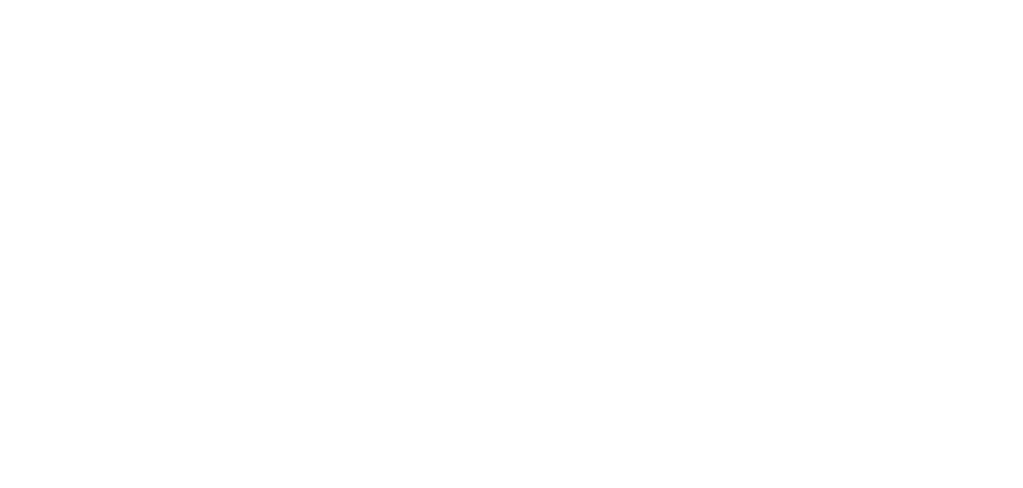
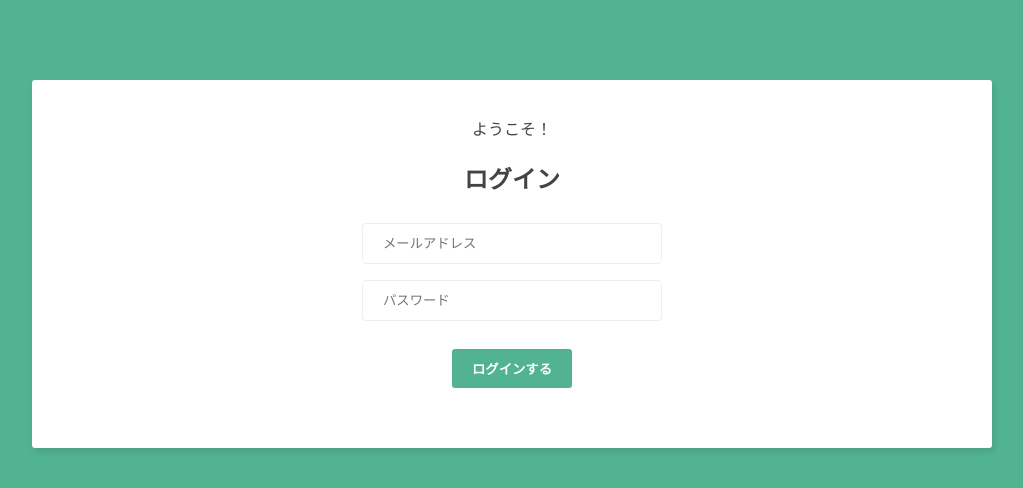
Before and after one commit to jun-sugawara/RealTimeChat, a Vue app in the folder app-front/: page / in a window 1280 px wide. Before the commit this address had no page. Shown: the top 488 px of the page, without its empty margins (128-1151 px from the left). Built offline with nearby package versions, Linux system fonts and the light colour scheme.

Commit message:
ログインフォーム実装(&:テストコンポーネント作成)

```diff
--- /dev/null
+++ b/app-front/src/assets/main.css
@@ -0,0 +1,26 @@
+body {
+  background: #51b392;
+  color: #444;
+}
+.container {
+  width: 90%;
+  max-width: 960px;
+  margin: 80px auto;
+  border-radius: 3px;
+  box-shadow: 2px 4px 6px rgba(28, 6, 49, 0.1);
+  background: white;
+}
+.error {
+  color: #ff3f80;
+  font-size: 14px;
+}
+button {
+  text-decoration: none;
+  background: #51b392;
+  color: white;
+  font-weight: bold;
+  border: 0;
+  border-radius: 3px;
+  padding: 10px 20px;
+  cursor: pointer;
+}
--- /dev/null
+++ b/app-front/src/components/LoginForm.vue
@@ -0,0 +1,21 @@
+<template>
+  <div>
+    <h2>ログイン</h2>
+    <form>
+      <input type="email" required placeholder="メールアドレス" v-model="email">
+      <input type="password" required placeholder="パスワード" v-model="password">
+      <button>ログインする</button>
+    </form>
+  </div>
+</template>
+
+<script>
+export default {
+  data () {
+    return {
+      email: '',
+      password: ''
+    }
+  }
+}
+</script>
--- a/app-front/src/main.js
+++ b/app-front/src/main.js
@@ -1,5 +1,6 @@
 import { createApp } from 'vue'
 import App from './App.vue'
 import router from './router'
+import './assets/main.css'
 
 createApp(App).use(router).mount('#app')
--- a/app-front/src/router/index.js
+++ b/app-front/src/router/index.js
@@ -1,8 +1,15 @@
 import { createRouter, createWebHistory } from 'vue-router'
+import WelcomeView from '../views/WelcomeView'
 
 // import Home from '../views/Home.vue'
 
-const routes = []
+const routes = [
+  {
+    path: '/',
+    name: 'WelcomeView',
+    component: WelcomeView
+  }
+]
 
 
 const router = createRouter({
--- /dev/null
+++ b/app-front/src/views/WelcomeView.vue
@@ -0,0 +1,46 @@
+<template>
+  <div class="container welcome">
+    <p>ようこそ！</p>
+    <LoginForm />
+  </div>
+</template>
+
+<script>
+import LoginForm from '../components/LoginForm.vue'
+
+export default {
+  components: { LoginForm },
+}
+</script>
+
+<style>
+  .welcome {
+    text-align: center;
+    padding: 20px 0;
+  }
+  .welcome form {
+    width: 300px;
+    margin: 20px auto;
+  }
+  .welcome label {
+    display: block;
+    margin: 20px 0 10px;
+  }
+  .welcome input {
+    width: 100%;
+    padding: 12px 20px;
+    margin: 8px auto;
+    border-radius: 4px;
+    border: 1px solid #eee;
+    outline: none;
+    box-sizing: border-box;
+  }
+  .welcome span{
+    font-weight: bold;
+    text-decoration: underline;
+    cursor: pointer;
+  }
+  .welcome button {
+    margin: 20px auto;
+  }
+</style>
```
Also changed, not shown: app-front/src/components/TestComponent.vue (added, +18 -0 lines).
